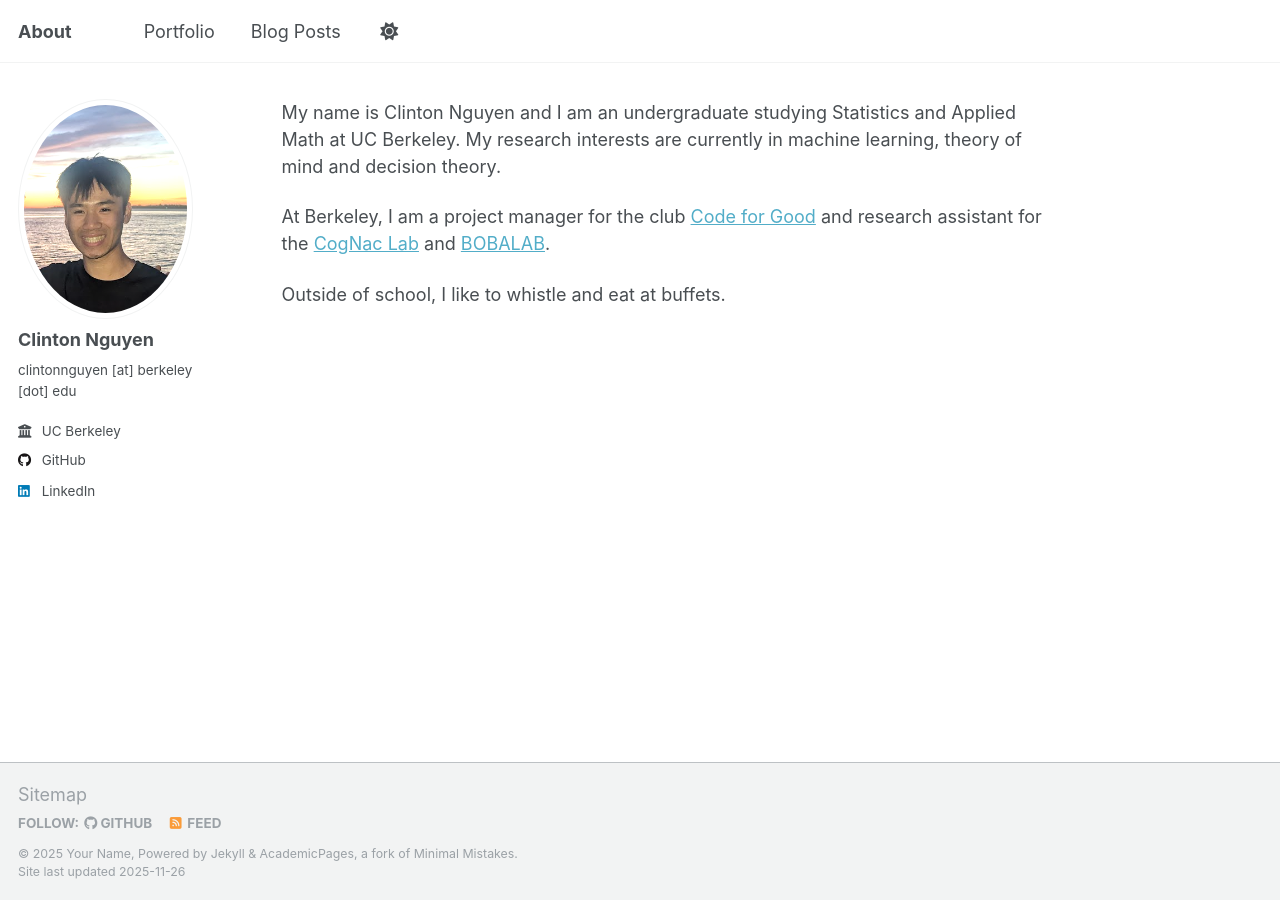
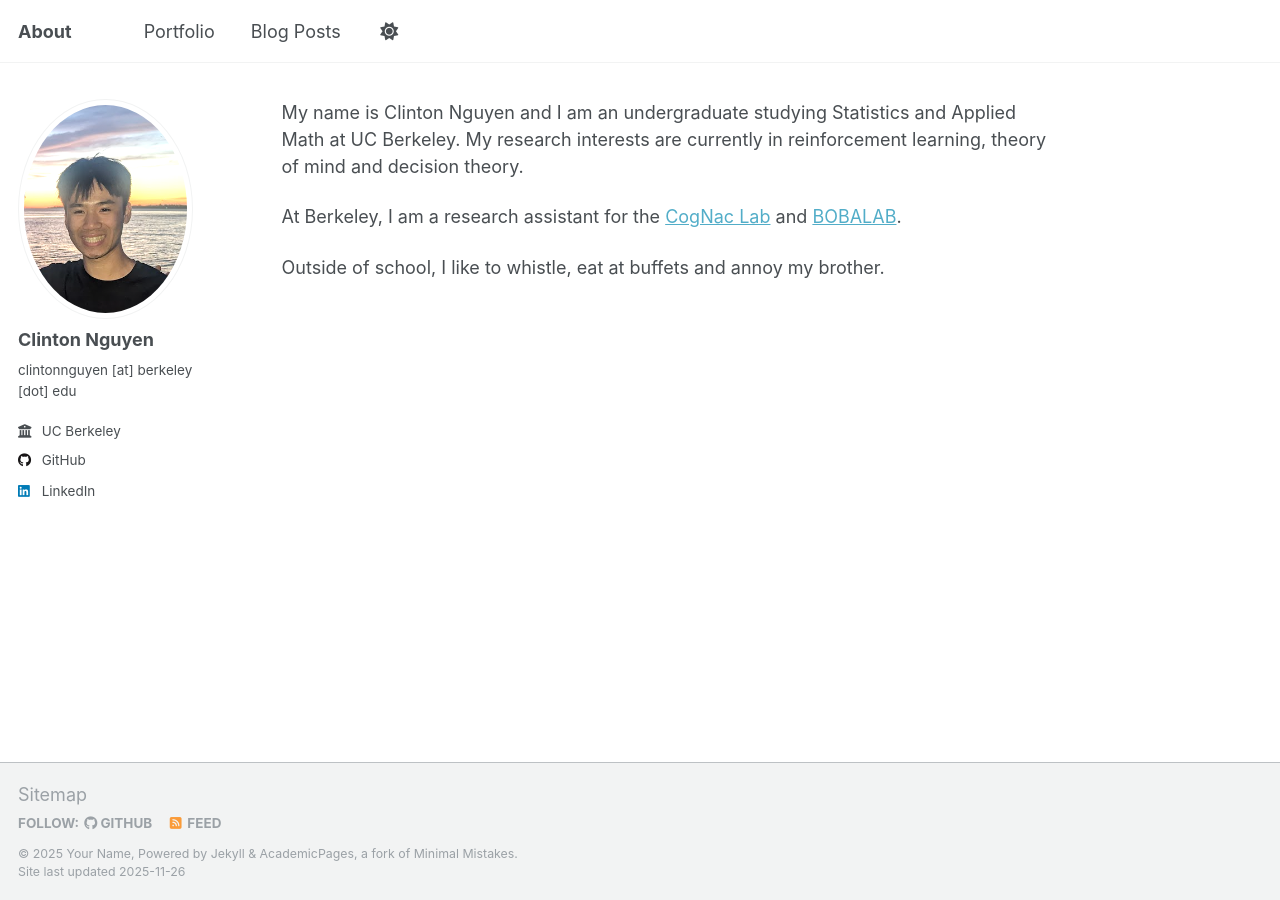
Before and after one commit to MintiClinti/MintiClinti.github.io, a Jekyll site: the page built from _pages/about.md, in a window 1280 px wide. Built offline with Jekyll 4.4.1, drawn with Linux system fonts in a browser that asks for light colours; a script that is not in the unit is left out.

Commit message:
some edits

```diff
--- a/_pages/about.md
+++ b/_pages/about.md
@@ -7,11 +7,11 @@ redirect_from:
   - /about.html
 ---
 
-My name is Clinton Nguyen and I am an undergraduate studying Statistics and Applied Math at UC Berkeley. My research interests are currently in machine learning, theory of mind and decision theory.
+My name is Clinton Nguyen and I am an undergraduate studying Statistics and Applied Math at UC Berkeley. My research interests are currently in reinforcement learning, theory of mind and decision theory.
 
-At Berkeley, I am a project manager for the club [Code for Good](https://codeforgoodberkeley.github.io/) and research assistant for the [CogNac Lab](https://ivrylab.berkeley.edu/) and [BOBALAB](https://parksinchaisri.github.io/#bobalab).
+At Berkeley, I am a research assistant for the [CogNac Lab](https://ivrylab.berkeley.edu/) and [BOBALAB](https://parksinchaisri.github.io/#bobalab).
 
-Outside of school, I like to whistle and eat at buffets.
+Outside of school, I like to whistle, eat at buffets and annoy my brother.
 
 
 <!-- This is the front page of a website that is powered by the [Academic Pages template](https://github.com/academicpages/academicpages.github.io) and hosted on GitHub pages. [GitHub pages](https://pages.github.com) is a free service in which websites are built and hosted from code and data stored in a GitHub repository, automatically updating when a new commit is made to the repository. This template was forked from the [Minimal Mistakes Jekyll Theme](https://mmistakes.github.io/minimal-mistakes/) created by Michael Rose, and then extended to support the kinds of content that academics have: publications, talks, teaching, a portfolio, blog posts, and a dynamically-generated CV. Incidentally, these same features make it a great template for anyone that needs to show off a professional template!
```
